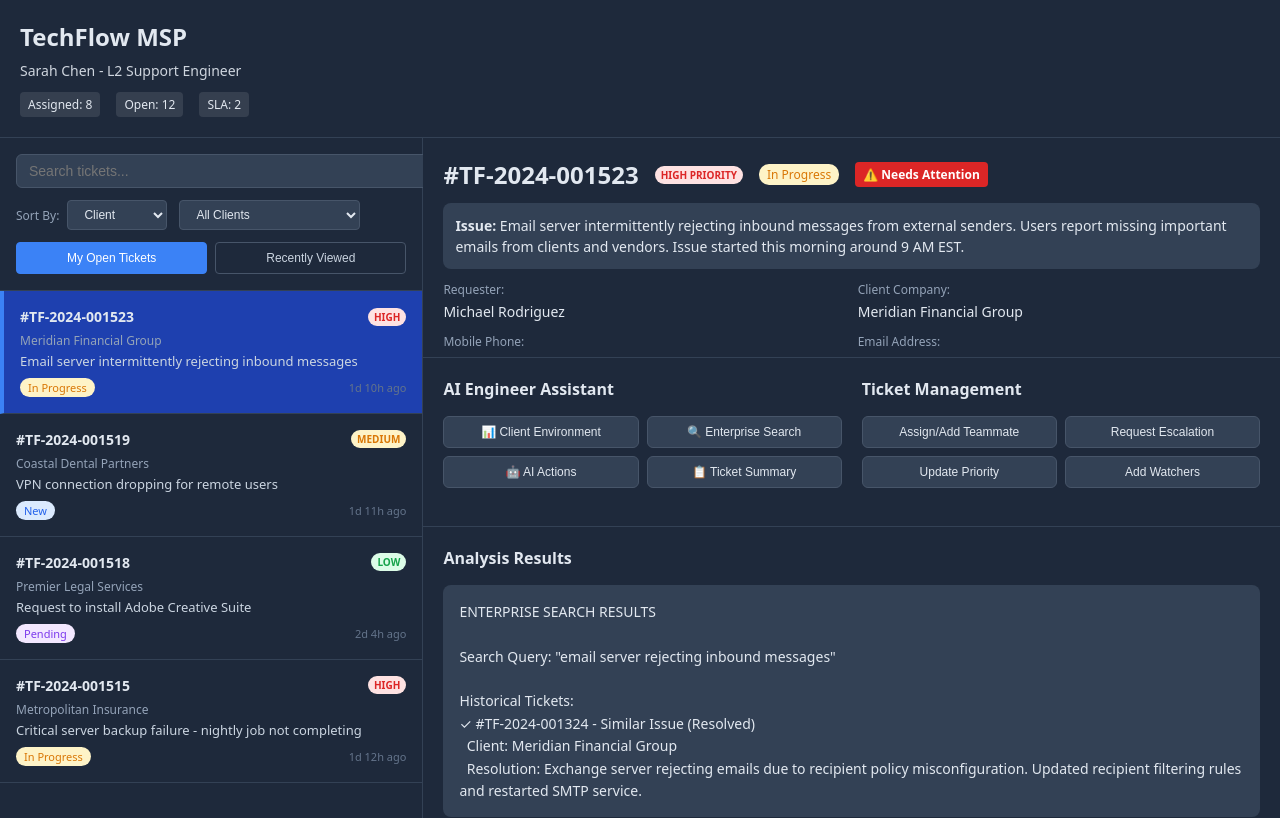
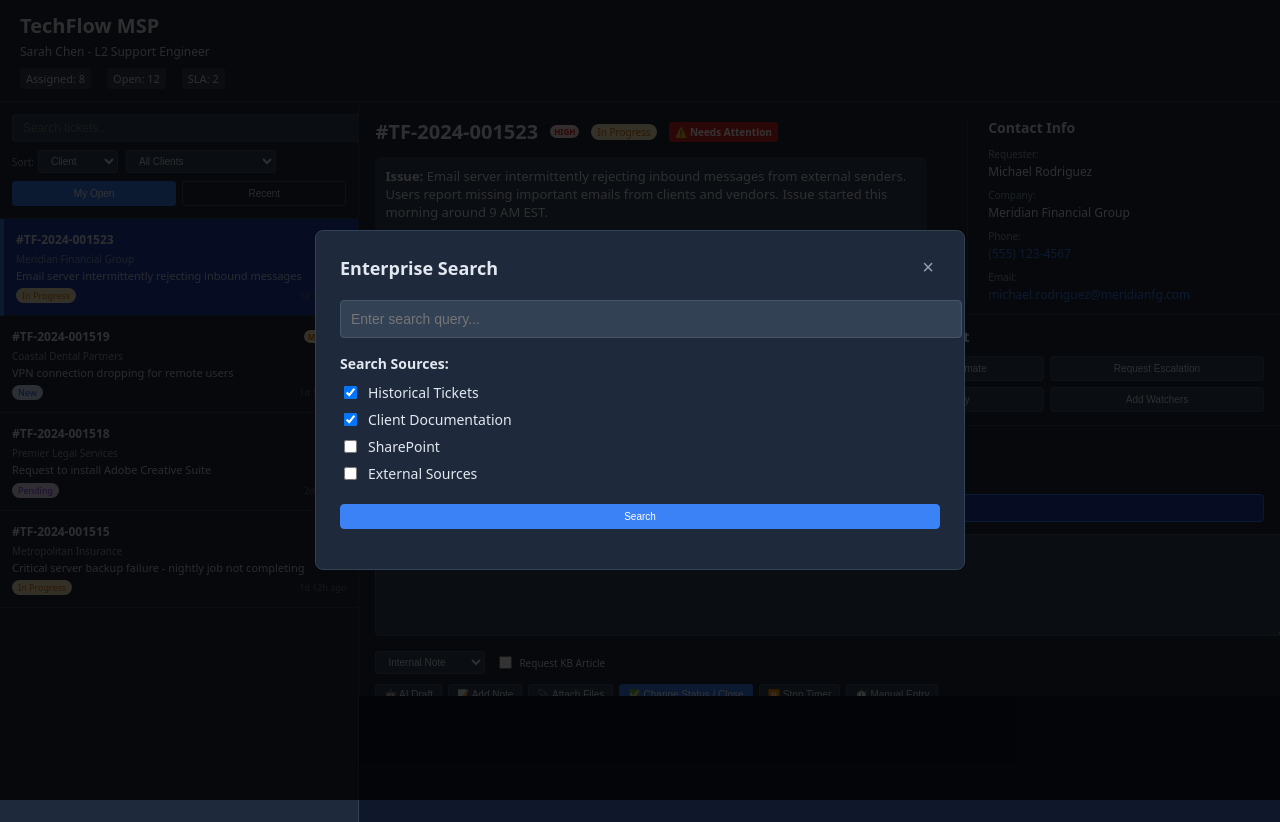
Before and after one commit to desdat1/msp-portal, a React (Create React App) app in the folder msp-portal/: page / in a window 1280 px wide. Both pictures are taken after a click on the button "🔍 Enterprise Search". Built offline with nearby package versions, Linux system fonts and the light colour scheme.

Commit message:
Restructure layout: full-screen Analysis Results, compressed contact info, Enterprise Search modal, always visible Notes section

```diff
--- a/msp-portal/src/App.tsx
+++ b/msp-portal/src/App.tsx
@@ -9,35 +9,35 @@ const styles = {
   },
   header: {
     backgroundColor: '#1e293b',
-    padding: '20px',
+    padding: '12px 20px',
     borderBottom: '1px solid #334155'
   },
   headerTitle: {
-    fontSize: '24px',
+    fontSize: '20px',
     fontWeight: '700',
-    marginBottom: '8px'
+    marginBottom: '4px'
   },
   headerSubtitle: {
-    fontSize: '14px',
+    fontSize: '12px',
     opacity: 0.9,
-    marginBottom: '12px'
+    marginBottom: '8px'
   },
   stats: {
     display: 'flex',
     gap: '16px',
-    fontSize: '12px'
+    fontSize: '11px'
   },
   stat: {
     backgroundColor: 'rgba(255,255,255,0.1)',
-    padding: '4px 8px',
-    borderRadius: '4px'
+    padding: '3px 6px',
+    borderRadius: '3px'
   },
   main: {
     display: 'flex',
-    height: 'calc(100vh - 120px)'
+    height: 'calc(100vh - 80px)'
   },
   leftPanel: {
-    width: '33%',
+    width: '28%',
     backgroundColor: '#1e293b',
     borderRight: '1px solid #334155',
     display: 'flex' as const,
@@ -50,45 +50,45 @@ const styles = {
     flexDirection: 'column' as const
   },
   filtersSection: {
-    padding: '16px',
+    padding: '12px',
     borderBottom: '1px solid #334155'
   },
   searchBar: {
     width: '100%',
-    padding: '8px 12px',
+    padding: '6px 10px',
     border: '1px solid #475569',
-    borderRadius: '6px',
-    fontSize: '14px',
-    marginBottom: '12px',
+    borderRadius: '4px',
+    fontSize: '12px',
+    marginBottom: '8px',
     backgroundColor: '#334155',
     color: '#e2e8f0'
   },
   controlsRow: {
     display: 'flex',
-    gap: '12px',
+    gap: '8px',
     alignItems: 'center',
-    marginBottom: '12px'
+    marginBottom: '8px'
   },
   select: {
-    padding: '6px 12px',
+    padding: '4px 8px',
     border: '1px solid #475569',
-    borderRadius: '4px',
-    fontSize: '12px',
+    borderRadius: '3px',
+    fontSize: '10px',
     backgroundColor: '#334155',
     color: '#e2e8f0',
-    minWidth: '100px'
+    minWidth: '80px'
   },
   tabsRow: {
     display: 'flex',
-    gap: '8px'
+    gap: '6px'
   },
   tab: {
     flex: 1,
-    padding: '8px 12px',
+    padding: '6px 10px',
     border: '1px solid #475569',
-    borderRadius: '4px',
+    borderRadius: '3px',
     cursor: 'pointer',
-    fontSize: '12px',
+    fontSize: '10px',
     textAlign: 'center' as const,
     transition: 'all 0.2s',
     backgroundColor: 'transparent',
@@ -104,7 +104,7 @@ const styles = {
     overflowY: 'auto' as const
   },
   ticket: {
-    padding: '16px',
+    padding: '12px',
     borderBottom: '1px solid #334155',
     cursor: 'pointer',
     transition: 'all 0.2s'
@@ -117,16 +117,16 @@ const styles = {
     display: 'flex',
     justifyContent: 'space-between',
     alignItems: 'center',
-    marginBottom: '6px'
+    marginBottom: '4px'
   },
   ticketNumber: {
     fontWeight: '600',
-    fontSize: '14px'
+    fontSize: '12px'
   },
   priority: {
-    padding: '2px 6px',
-    borderRadius: '12px',
-    fontSize: '10px',
+    padding: '1px 4px',
+    borderRadius: '8px',
+    fontSize: '8px',
     fontWeight: '600',
     textTransform: 'uppercase' as const
   },
@@ -143,26 +143,26 @@ const styles = {
     color: '#16a34a'
   },
   clientName: {
-    fontSize: '12px',
+    fontSize: '10px',
     color: '#94a3b8',
-    marginBottom: '4px'
+    marginBottom: '3px'
   },
   ticketSubject: {
-    fontSize: '13px',
+    fontSize: '11px',
     color: '#cbd5e1',
-    marginBottom: '8px',
-    lineHeight: 1.3
+    marginBottom: '6px',
+    lineHeight: 1.2
   },
   ticketMeta: {
     display: 'flex',
     justifyContent: 'space-between',
     alignItems: 'center',
-    fontSize: '11px',
+    fontSize: '9px',
     color: '#64748b'
   },
   status: {
-    padding: '2px 8px',
-    borderRadius: '10px',
+    padding: '1px 6px',
+    borderRadius: '8px',
     fontWeight: '500'
   },
   statusNew: {
@@ -177,27 +177,45 @@ const styles = {
     backgroundColor: '#f3e8ff',
     color: '#7c3aed'
   },
+  topSection: {
+    backgroundColor: '#1e293b',
+    padding: '16px',
+    borderBottom: '1px solid #334155',
+    height: '25%',
+    display: 'flex',
+    gap: '20px'
+  },
+  // Analysis Results - Top full width
+  analysisSection: {
+    backgroundColor: '#1e293b',
+    padding: '16px',
+    borderBottom: '1px solid #334155',
+    height: '30%',
+    overflowY: 'auto' as const
+  },
   ticketOverview: {
-    backgroundColor: '#1e293b',
-    padding: '20px',
-    borderBottom: '1px solid #334155',
-    height: '32%',
-    overflowY: 'auto' as const
+    flex: 2,
+    paddingRight: '20px'
+  },
+  contactSummary: {
+    flex: 1,
+    paddingLeft: '20px',
+    borderLeft: '1px solid #334155'
   },
   ticketTitle: {
     display: 'flex',
     alignItems: 'center',
-    gap: '16px',
+    gap: '12px',
     marginBottom: '12px'
   },
   ticketId: {
-    fontSize: '24px',
+    fontSize: '20px',
     fontWeight: '700'
   },
   badge: {
-    padding: '4px 8px',
-    borderRadius: '4px',
-    fontSize: '12px',
+    padding: '3px 6px',
+    borderRadius: '3px',
+    fontSize: '10px',
     fontWeight: '600'
   },
   badgeRed: {
@@ -206,25 +224,23 @@ const styles = {
   },
   ticketDescription: {
     backgroundColor: '#334155',
-    padding: '12px',
-    borderRadius: '8px',
-    fontSize: '14px',
-    lineHeight: 1.5,
-    marginBottom: '12px'
+    padding: '10px',
+    borderRadius: '6px',
+    fontSize: '13px',
+    lineHeight: 1.4,
+    marginBottom: '10px'
   },
   contactInfo: {
-    display: 'grid',
-    gridTemplateColumns: '1fr 1fr',
-    gap: '12px',
-    fontSize: '14px'
+    fontSize: '12px'
   },
   contactField: {
     display: 'flex',
     flexDirection: 'column' as const,
-    gap: '4px'
+    gap: '2px',
+    marginBottom: '8px'
   },
   contactLabel: {
-    fontSize: '12px',
+    fontSize: '10px',
     color: '#94a3b8',
     fontWeight: '500'
   },
@@ -235,11 +251,11 @@ const styles = {
     color: '#3b82f6',
     textDecoration: 'none'
   },
-  infoGathering: {
+  actionButtonsSection: {
     backgroundColor: '#1e293b',
-    padding: '20px',
+    padding: '12px 16px',
     borderBottom: '1px solid #334155',
-    height: '23%',
+    height: '12%',
     display: 'flex',
     gap: '20px'
   },
@@ -250,23 +266,23 @@ const styles = {
     flex: 1
   },
   sectionTitle: {
-    fontSize: '16px',
+    fontSize: '14px',
     fontWeight: '600',
-    marginBottom: '16px'
+    marginBottom: '10px'
   },
   buttonGrid: {
     display: 'grid',
     gridTemplateColumns: '1fr 1fr',
-    gap: '8px'
+    gap: '6px'
   },
   button: {
-    padding: '8px 12px',
+    padding: '6px 10px',
     backgroundColor: '#334155',
     border: '1px solid #475569',
-    borderRadius: '6px',
+    borderRadius: '4px',
     cursor: 'pointer',
     transition: 'all 0.2s',
-    fontSize: '12px',
+    fontSize: '10px',
     fontWeight: '500',
     color: '#e2e8f0'
   },
@@ -274,85 +290,142 @@ const styles = {
     backgroundColor: '#475569',
     borderColor: '#3b82f6'
   },
-  ticketActions: {
+  notesSection: {
     backgroundColor: '#1e293b',
-    padding: '20px',
-    height: '45%',
+    padding: '16px',
+    height: '33%',
     overflowY: 'auto' as const
-  },
-  actionsGrid: {
-    display: 'grid',
-    gridTemplateColumns: '1fr 1fr',
-    gap: '20px',
-    marginBottom: '20px'
-  },
-  actionGroup: {
-    display: 'flex',
-    flexDirection: 'column' as const,
-    gap: '8px'
-  },
-  actionGroupTitle: {
-    fontSize: '14px',
-    fontWeight: '600',
-    color: '#cbd5e1',
-    marginBottom: '8px'
-  },
-  smallButton: {
-    padding: '6px 12px',
-    border: '1px solid #475569',
-    borderRadius: '4px',
-    backgroundColor: '#334155',
-    cursor: 'pointer',
-    fontSize: '11px',
-    transition: 'all 0.2s',
-    color: '#e2e8f0'
   },
   timer: {
     backgroundColor: '#1e40af',
     border: '1px solid #3b82f6',
-    borderRadius: '6px',
-    padding: '8px 12px',
+    borderRadius: '4px',
+    padding: '6px 10px',
     fontFamily: 'monospace',
-    fontSize: '14px',
+    fontSize: '12px',
     color: '#dbeafe',
     textAlign: 'center' as const,
-    marginBottom: '8px'
+    marginBottom: '10px'
   },
   textarea: {
     width: '100%',
-    minHeight: '100px',
-    padding: '12px',
+    minHeight: '80px',
+    padding: '10px',
     border: '1px solid #475569',
-    borderRadius: '6px',
+    borderRadius: '4px',
     fontFamily: 'inherit',
-    fontSize: '14px',
+    fontSize: '12px',
     resize: 'vertical' as const,
-    marginBottom: '12px',
+    marginBottom: '10px',
     backgroundColor: '#334155',
     color: '#e2e8f0'
   },
   noteControls: {
     display: 'flex',
-    gap: '12px',
+    gap: '10px',
     alignItems: 'center',
     flexWrap: 'wrap' as const,
-    fontSize: '14px'
+    fontSize: '12px',
+    marginBottom: '10px'
   },
   analysisBox: {
     backgroundColor: '#334155',
-    padding: '16px',
-    borderRadius: '8px',
-    fontSize: '14px',
+    padding: '12px',
+    borderRadius: '6px',
+    fontSize: '12px',
     whiteSpace: 'pre-wrap' as const,
-    maxHeight: '200px',
+    maxHeight: '250px',
     overflowY: 'auto' as const,
-    marginBottom: '16px',
-    lineHeight: 1.6
+    lineHeight: 1.5
   },
   primaryButton: {
     backgroundColor: '#3b82f6',
     color: 'white',
     borderColor: '#3b82f6'
+  },
+  smallButton: {
+    padding: '4px 8px',
+    border: '1px solid #475569',
+    borderRadius: '3px',
+    backgroundColor: '#334155',
+    cursor: 'pointer',
+    fontSize: '10px',
+    transition: 'all 0.2s',
+    color: '#e2e8f0'
+  },
+  actionGroupTitle: {
+    fontSize: '12px',
+    fontWeight: '600',
+    color: '#cbd5e1',
+    marginBottom: '6px'
+  },
+  // Modal styles for Enterprise Search
+  modal: {
+    position: 'fixed' as const,
+    top: 0,
+    left: 0,
+    right: 0,
+    bottom: 0,
+    backgroundColor: 'rgba(0,0,0,0.8)',
+    display: 'flex',
+    alignItems: 'center',
+    justifyContent: 'center',
+    zIndex: 1000
+  },
+  modalContent: {
+    backgroundColor: '#1e293b',
+    padding: '24px',
+    borderRadius: '8px',
+    width: '600px',
+    maxHeight: '80vh',
+    overflowY: 'auto' as const,
+    border: '1px solid #334155'
+  },
+  modalHeader: {
+    display: 'flex',
+    justifyContent: 'space-between',
+    alignItems: 'center',
+    marginBottom: '20px'
+  },
+  modalTitle: {
+    fontSize: '18px',
+    fontWeight: '600'
+  },
+  closeButton: {
+    backgroundColor: 'transparent',
+    border: 'none',
+    color: '#94a3b8',
+    cursor: 'pointer',
+    fontSize: '20px'
+  },
+  searchInput: {
+    width: '100%',
+    padding: '10px',
+    border: '1px solid #475569',
+    borderRadius: '4px',
+    backgroundColor: '#334155',
+    color: '#e2e8f0',
+    fontSize: '14px',
+    marginBottom: '16px'
+  },
+  checkboxGroup: {
+    marginBottom: '20px'
+  },
+  checkboxLabel: {
+    display: 'flex',
+    alignItems: 'center',
+    gap: '8px',
+    marginBottom: '8px',
+    fontSize: '14px',
+    cursor: 'pointer'
+  },
+  searchResults: {
+    backgroundColor: '#334155',
+    padding: '16px',
+    borderRadius: '6px',
+    minHeight: '200px',
+    fontSize: '13px',
+    lineHeight: 1.5
   }
 };
 
@@ -430,6 +503,15 @@ const MSPPortal: React.FC = () => {
   const [noteText, setNoteText] = useState('');
   const [noteType, setNoteType] = useState('Internal Note');
   const [analysisText, setAnalysisText] = useState('');
+  const [showEnterpriseModal, setShowEnterpriseModal] = useState(false);
+  const [searchQuery, setSearchQuery] = useState('');
+  const [searchSources, setSearchSources] = useState({
+    historicalTickets: true,
+    clientDocumentation: true,
+    sharepoint: false,
+    externalSources: false
+  });
+  const [searchResults, setSearchResults] = useState('');
 
   // Timer effect
   useEffect(() => {
@@ -561,24 +643,38 @@ Key Contacts:
 • CEO: David Chen`);
   };
 
-  const showEnterpriseSearch = () => {
-    setAnalysisText(`ENTERPRISE SEARCH RESULTS
+  const handleEnterpriseSearch = () => {
+    if (!searchQuery.trim()) return;
 
-Search Query: "email server rejecting inbound messages"
+    let results = `ENTERPRISE SEARCH RESULTS\nQuery: "${searchQuery}"\n\n`;
 
-Historical Tickets:
-✓ #TF-2024-001324 - Similar Issue (Resolved)
-  Client: Meridian Financial Group
-  Resolution: Exchange server rejecting emails due to recipient policy misconfiguration. Updated recipient filtering rules and restarted SMTP service.
+    if (searchSources.historicalTickets) {
+      results += `HISTORICAL TICKETS:\n`;
+      results += `✓ #TF-2024-001324 - Similar Issue (Resolved)\n`;
+      results += `  Client: Meridian Financial Group\n`;
+      results += `  Resolution: Exchange server rejecting emails due to recipient policy misconfiguration.\n\n`;
+    }
 
-IT Glue Documentation:
-✓ Exchange Configuration Guide
-  Standard operating procedure for troubleshooting Exchange email delivery issues including common causes and step-by-step diagnostics.
+    if (searchSources.clientDocumentation) {
+      results += `CLIENT DOCUMENTATION:\n`;
+      results += `✓ Exchange Configuration Guide\n`;
+      results += `✓ Network Topology Diagram\n`;
+      results += `✓ Backup Procedures Manual\n\n`;
+    }
 
-Knowledge Base Articles:
-✓ Email Delivery Troubleshooting
-✓ Exchange Server Best Practices
-✓ SMTP Connector Configuration`);
+    if (searchSources.sharepoint) {
+      results += `SHAREPOINT DOCUMENTS:\n`;
+      results += `✓ IT Policies and Procedures\n`;
+      results += `✓ Change Management Process\n\n`;
+    }
+
+    if (searchSources.externalSources) {
+      results += `EXTERNAL SOURCES:\n`;
+      results += `✓ Microsoft TechNet Articles\n`;
+      results += `✓ Vendor Documentation\n\n`;
+    }
+
+    setSearchResults(results);
   };
 
   const showAIActions = () => {
@@ -657,7 +753,7 @@ TechFlow MSP - L2 Support Engineer`;
 
   return (
     <div style={styles.container}>
-      {/* Header */}
+      {/* Header - Compressed */}
       <div style={styles.header}>
         <div style={styles.headerTitle}>TechFlow MSP</div>
         <div style={styles.headerSubtitle}>Sarah Chen - L2 Support Engineer</div>
@@ -669,9 +765,9 @@ TechFlow MSP - L2 Support Engineer`;
       </div>
 
       <div style={styles.main}>
-        {/* Left Panel */}
+        {/* Left Panel - Tickets List */}
         <div style={styles.leftPanel}>
-          {/* Filters Section */}
+          {/* Filters Section - Compressed */}
           <div style={styles.filtersSection}>
             <input
               type="text"
@@ -682,8 +778,8 @@ TechFlow MSP - L2 Support Engineer`;
             />
 
             <div style={styles.controlsRow}>
-              <div style={{ display: 'flex', alignItems: 'center', gap: '8px' }}>
-                <span style={{ fontSize: '12px', color: '#94a3b8', fontWeight: 'medium' }}>Sort By:</span>
+              <div style={{ display: 'flex', alignItems: 'center', gap: '4px' }}>
+                <span style={{ fontSize: '10px', color: '#94a3b8', fontWeight: 'medium' }}>Sort:</span>
                 <select
                   value={sortBy}
                   onChange={(e) => setSortBy(e.target.value)}
@@ -698,7 +794,7 @@ TechFlow MSP - L2 Support Engineer`;
               <select
                 value={sortFilter}
                 onChange={(e) => setSortFilter(e.target.value)}
-                style={{ ...styles.select, minWidth: '140px' }}
+                style={{ ...styles.select, minWidth: '100px' }}
               >
                 {getSortOptions().map(option => (
                   <option key={option.value} value={option.value}>{option.label}</option>
@@ -714,7 +810,7 @@ TechFlow MSP - L2 Support Engineer`;
                   ...(activeTab === 'my-open' ? styles.tabActive : {})
                 }}
               >
-                My Open Tickets
+                My Open
               </button>
               <button
                 onClick={() => setActiveTab('recent')}
@@ -723,7 +819,7 @@ TechFlow MSP - L2 Support Engineer`;
                   ...(activeTab === 'recent' ? styles.tabActive : {})
                 }}
               >
-                Recently Viewed
+                Recent
               </button>
             </div>
           </div>
@@ -760,7 +856,18 @@ TechFlow MSP - L2 Support Engineer`;
 
         {/* Right Panel */}
         <div style={styles.rightPanel}>
-          {/* Ticket Overview - 32% */}
+          {/* Analysis Results - TOP SECTION - Full Width */}
+          {analysisText && (
+            <div style={styles.analysisSection}>
+              <div style={styles.sectionTitle}>Analysis Results</div>
+              <div style={styles.analysisBox}>
+                {analysisText}
+              </div>
+            </div>
+          )}
+
+          {/* Ticket Overview & Contact - Compressed Side by Side */}
+          <div style={styles.topSection}>
             <div style={styles.ticketOverview}>
               <div style={styles.ticketTitle}>
                 <span style={styles.ticketId}>
@@ -769,7 +876,7 @@ TechFlow MSP - L2 Support Engineer`;
                 {selectedTicket && (
                   <>
                     <span style={{ ...styles.badge, ...getPriorityStyle(selectedTicket.priority.name) }}>
-                    {selectedTicket.priority.name} Priority
+                      {selectedTicket.priority.name}
                     </span>
                     <span style={{ ...styles.badge, ...getStatusStyle(selectedTicket.status.name) }}>
                       {selectedTicket.status.name}
@@ -781,24 +888,29 @@ TechFlow MSP - L2 Support Engineer`;
                 )}
               </div>
 
-            {selectedTicket ? (
-              <>
+              {selectedTicket && (
                 <div style={styles.ticketDescription}>
                   <strong>Issue:</strong> {selectedTicket.initialDescription}
                 </div>
+              )}
+            </div>
 
+            {/* Contact Summary - Compressed */}
+            <div style={styles.contactSummary}>
+              <div style={styles.sectionTitle}>Contact Info</div>
+              {selectedTicket && (
                 <div style={styles.contactInfo}>
                   <div style={styles.contactField}>
                     <span style={styles.contactLabel}>Requester:</span>
                     <span style={styles.contactValue}>{selectedTicket.contact.name}</span>
                   </div>
                   <div style={styles.contactField}>
-                    <span style={styles.contactLabel}>Client Company:</span>
+                    <span style={styles.contactLabel}>Company:</span>
                     <span style={styles.contactValue}>{selectedTicket.company.name}</span>
                   </div>
                   {selectedTicket.contact.phone && (
                     <div style={styles.contactField}>
-                      <span style={styles.contactLabel}>Mobile Phone:</span>
+                      <span style={styles.contactLabel}>Phone:</span>
                       <a href={`tel:${selectedTicket.contact.phone}`} style={styles.link}>
                         {selectedTicket.contact.phone}
                       </a>
@@ -806,31 +918,26 @@ TechFlow MSP - L2 Support Engineer`;
                   )}
                   {selectedTicket.contact.email && (
                     <div style={styles.contactField}>
-                      <span style={styles.contactLabel}>Email Address:</span>
+                      <span style={styles.contactLabel}>Email:</span>
                       <a href={`mailto:${selectedTicket.contact.email}`} style={styles.link}>
                         {selectedTicket.contact.email}
                       </a>
                     </div>
                   )}
                 </div>
-              </>
-            ) : (
-              <div style={{ color: '#94a3b8' }}>
-                Select a ticket from the left panel to view details.
-              </div>
               )}
             </div>
+          </div>
 
-          {/* AI Engineer Assistant & Ticket Management - 23% */}
-          <div style={styles.infoGathering}>
-            {/* Left Column - AI Engineer Assistant */}
+          {/* AI Assistant & Management Buttons - Compressed */}
+          <div style={styles.actionButtonsSection}>
             <div style={styles.aiColumn}>
               <div style={styles.sectionTitle}>AI Engineer Assistant</div>
               <div style={styles.buttonGrid}>
                 <button onClick={showClientEnvironment} style={styles.button}>
                   📊 Client Environment
                 </button>
-                <button onClick={showEnterpriseSearch} style={styles.button}>
+                <button onClick={() => setShowEnterpriseModal(true)} style={styles.button}>
                   🔍 Enterprise Search
                 </button>
                 <button onClick={showAIActions} style={styles.button}>
@@ -842,7 +949,6 @@ TechFlow MSP - L2 Support Engineer`;
               </div>
             </div>
 
-            {/* Right Column - Ticket Management */}
             <div style={styles.managementColumn}>
               <div style={styles.sectionTitle}>Ticket Management</div>
               <div style={styles.buttonGrid}>
@@ -854,25 +960,16 @@ TechFlow MSP - L2 Support Engineer`;
             </div>
           </div>
 
-         {/* Notes & Communication - 45% */}
-<div style={styles.ticketActions}>
-  {/* Analysis Display - Moved above everything else */}
-  {analysisText && (
-    <div style={{ marginBottom: '20px' }}>
-      <div style={styles.sectionTitle}>Analysis Results</div>
-      <div style={styles.analysisBox}>
-        {analysisText}
-      </div>
-    </div>
-  )}
-
+          {/* Notes & Communication - ALWAYS VISIBLE */}
+          <div style={styles.notesSection}>
             <div style={styles.sectionTitle}>Notes & Communication</div>
 
             {/* Timer Display */}
-  <div style={{ marginBottom: '16px' }}>
+            <div style={{ marginBottom: '12px' }}>
               <div style={styles.actionGroupTitle}>Time Tracking</div>
               <div style={styles.timer}>{timerDisplay}</div>
             </div>
+
             <div>
               <textarea
                 value={noteText}
@@ -890,13 +987,13 @@ TechFlow MSP - L2 Support Engineer`;
                   <option>Public Note</option>
                   <option>Resolution Note</option>
                 </select>
-                <label style={{ display: 'flex', alignItems: 'center', gap: '6px', fontSize: '12px' }}>
+                <label style={{ display: 'flex', alignItems: 'center', gap: '4px', fontSize: '10px' }}>
                   <input type="checkbox" /> Request KB Article
                 </label>
               </div>
 
               {/* Action Buttons Row */}
-              <div style={{ display: 'flex', gap: '8px', flexWrap: 'wrap', marginTop: '12px' }}>
+              <div style={{ display: 'flex', gap: '6px', flexWrap: 'wrap', marginTop: '8px' }}>
                 <button onClick={generateAIDraft} style={styles.smallButton}>
                   🤖 AI Draft
                 </button>
@@ -923,6 +1020,83 @@ TechFlow MSP - L2 Support Engineer`;
           </div>
         </div>
       </div>
+
+      {/* Enterprise Search Modal */}
+      {showEnterpriseModal && (
+        <div style={styles.modal}>
+          <div style={styles.modalContent}>
+            <div style={styles.modalHeader}>
+              <div style={styles.modalTitle}>Enterprise Search</div>
+              <button
+                onClick={() => setShowEnterpriseModal(false)}
+                style={styles.closeButton}
+              >
+                ×
+              </button>
+            </div>
+
+            <input
+              type="text"
+              placeholder="Enter search query..."
+              value={searchQuery}
+              onChange={(e) => setSearchQuery(e.target.value)}
+              style={styles.searchInput}
+            />
+
+            <div style={styles.checkboxGroup}>
+              <div style={styles.sectionTitle}>Search Sources:</div>
+              <label style={styles.checkboxLabel}>
+                <input
+                  type="checkbox"
+                  checked={searchSources.historicalTickets}
+                  onChange={(e) => setSearchSources({...searchSources, historicalTickets: e.target.checked})}
+                />
+                Historical Tickets
+              </label>
+              <label style={styles.checkboxLabel}>
+                <input
+                  type="checkbox"
+                  checked={searchSources.clientDocumentation}
+                  onChange={(e) => setSearchSources({...searchSources, clientDocumentation: e.target.checked})}
+                />
+                Client Documentation
+              </label>
+              <label style={styles.checkboxLabel}>
+                <input
+                  type="checkbox"
+                  checked={searchSources.sharepoint}
+                  onChange={(e) => setSearchSources({...searchSources, sharepoint: e.target.checked})}
+                />
+                SharePoint
+              </label>
+              <label style={styles.checkboxLabel}>
+                <input
+                  type="checkbox"
+                  checked={searchSources.externalSources}
+                  onChange={(e) => setSearchSources({...searchSources, externalSources: e.target.checked})}
+                />
+                External Sources
+              </label>
+            </div>
+
+            <button
+              onClick={handleEnterpriseSearch}
+              style={{ ...styles.button, ...styles.primaryButton, width: '100%', marginBottom: '16px' }}
+            >
+              Search
+            </button>
+
+            {searchResults && (
+              <div>
+                <div style={styles.sectionTitle}>Search Results:</div>
+                <div style={styles.searchResults}>
+                  {searchResults}
+                </div>
+              </div>
+            )}
+          </div>
+        </div>
+      )}
     </div>
   );
 };
```
Lines whose indentation alone changed are shown as unchanged.
